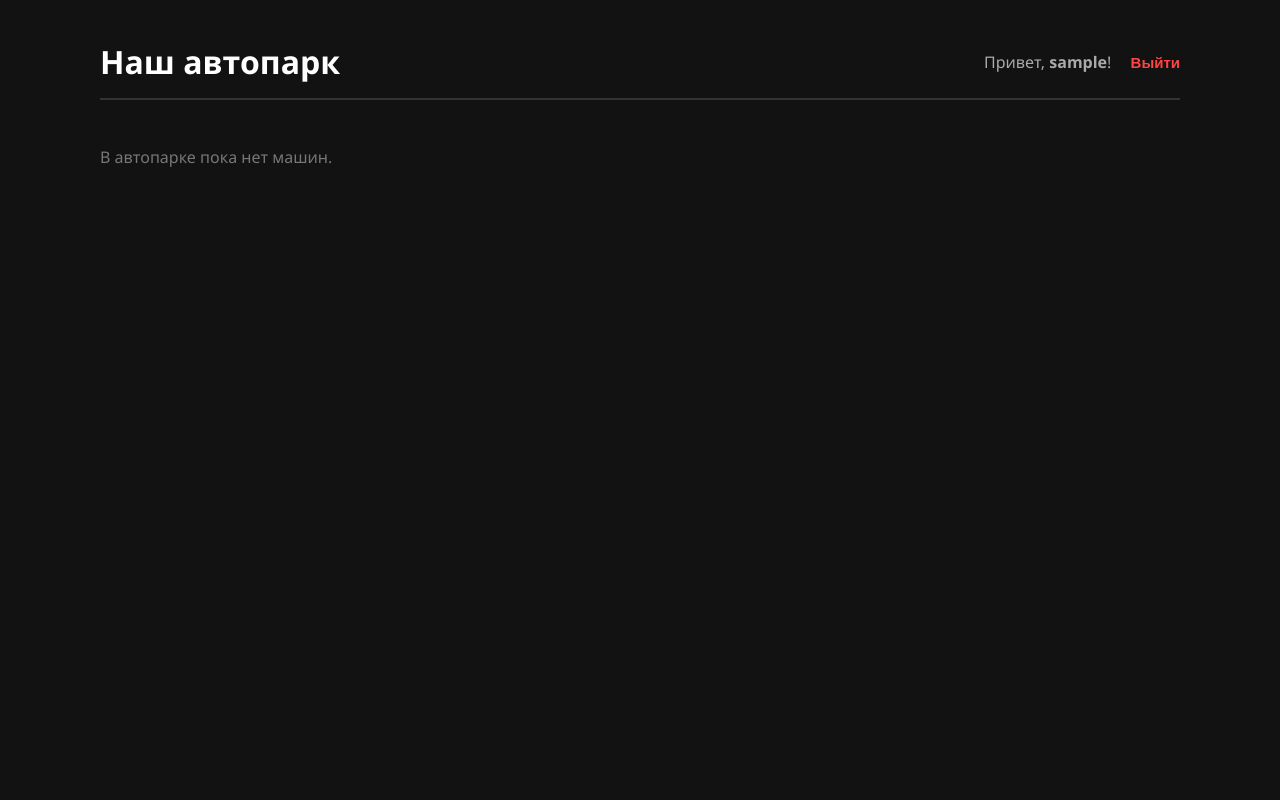
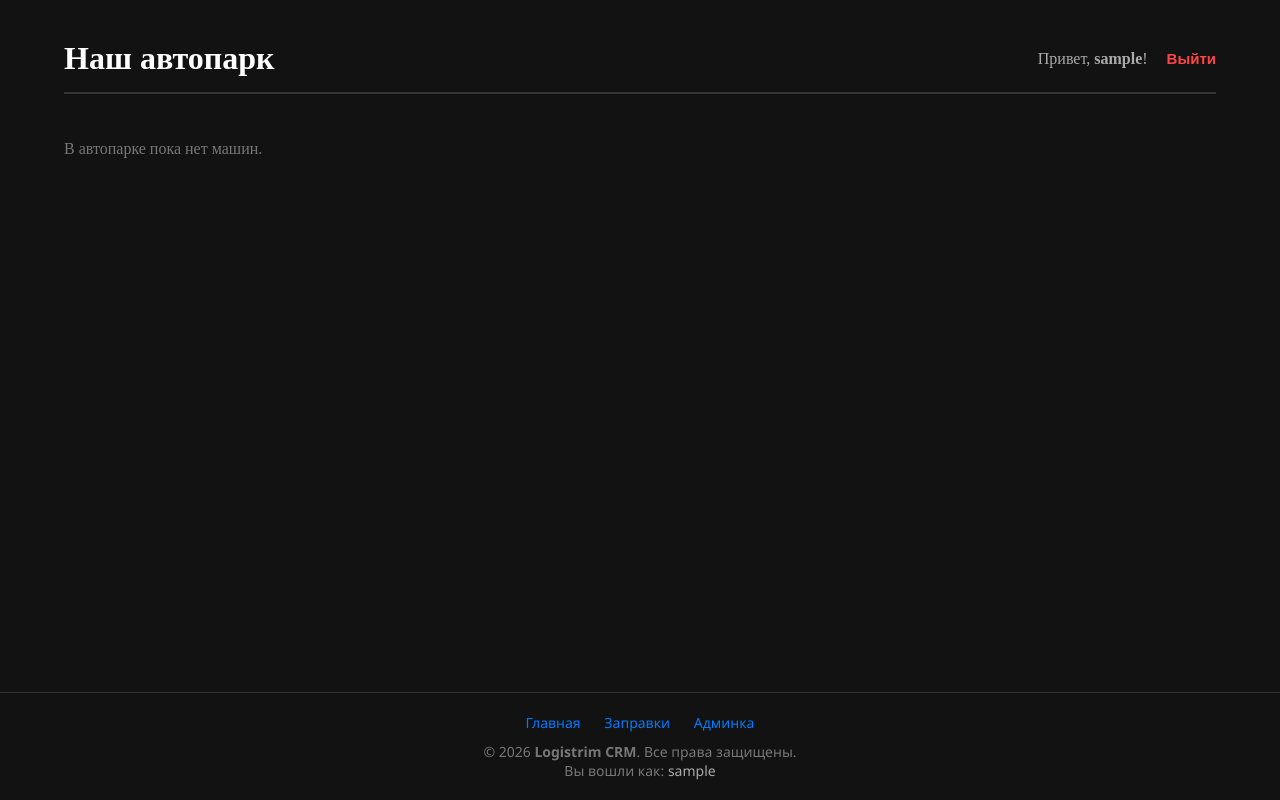
Before and after one commit to malhassik/Logistrim-CRM, a Django app: page / in a window 1280 px wide. Run offline with Django 5.2, Linux system fonts and the light colour scheme; the visitor is signed in with stand-in values (Sample User, id 1); data that the repository does not hold is empty; parts of the project's set-up code (start-up, migrations or seed data) failed here and were passed over.

Commit message:
feat: add footer to dashboard and fix layout

```diff
--- a/fleet/templates/fleet/dashboard.html
+++ b/fleet/templates/fleet/dashboard.html
@@ -7,17 +7,25 @@
     <title>Автопарк | Логистрим</title>
     <style>
         body {
-            font-family: 'Segoe UI', Arial, sans-serif;
+            /* Делаем тело страницы гибким контейнером */
+            display: flex;
+            flex-direction: column;
+            /* Растягиваем тело на 100% высоты экрана (vh - viewport height) */
+            min-height: 100vh;
+            /* Твой старый фон и цвет оставляем */
             background-color: #121212;
             color: #e0e0e0;
-            padding: 40px;
             margin: 0;
+            padding: 0;
         }
 
         .container {
+            /* Говорим контейнеру с карточками занять все свободное место */
+            flex: 1;
+            /* И сохраняем твои старые стили для центрирования */
             width: 90%;
             max-width: 1200px;
-            margin: 0 auto;
+            margin: 40px auto;
         }
 
         /* Шапка сайта */
@@ -151,6 +159,21 @@
         </div>
 
     </div>
+
+    <footer
+        style="margin-top: 50px; padding: 20px 0; border-top: 1px solid #333; text-align: center; color: #777; font-size: 14px; font-family: 'Segoe UI', Arial, sans-serif;">
+        <div style="margin-bottom: 10px;">
+            <a href="{% url 'dashboard' %}" style="color: #007bff; text-decoration: none; margin: 0 10px;">Главная</a>
+            <a href="{% url 'fuel_list' %}" style="color: #007bff; text-decoration: none; margin: 0 10px;">Заправки</a>
+            <a href="/admin/" style="color: #007bff; text-decoration: none; margin: 0 10px;">Админка</a>
+        </div>
+
+        <p style="margin: 0;">
+            &copy; 2026 <b>Logistrim CRM</b>. Все права защищены. <br>
+            Вы вошли как: <span style="color: #aaa;">{{ user.username }}</span>
+        </p>
+    </footer>
+
 </body>
 
 </html>
```
